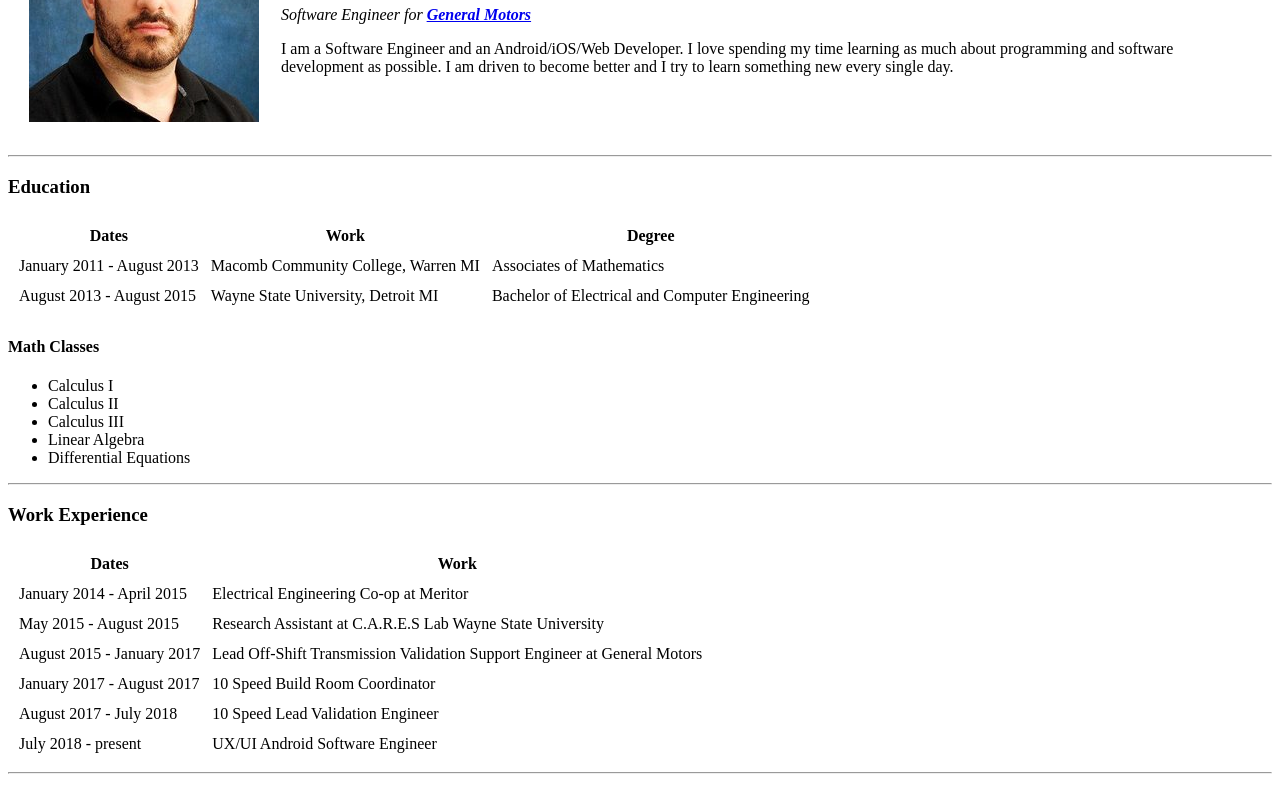
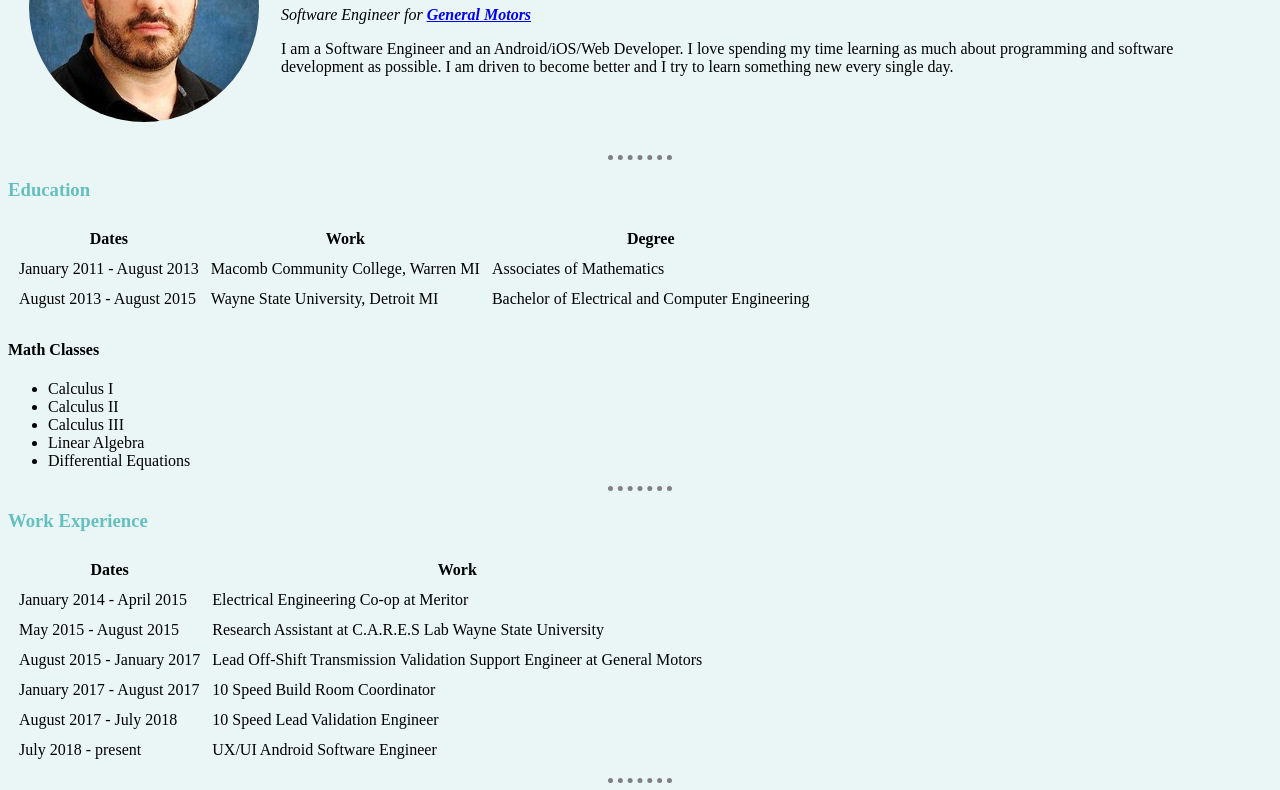
Before and after one commit to chrisabbod/personal-website, a plain HTML site: page index.html in a window 1280 px wide. Shown: the part 137-927 px from the top of the page. Drawn offline with Linux system fonts and the light colour scheme.

Commit message:
Add styles.css sheet with changes to hr, img, and body elements

```diff
--- /dev/null
+++ b/css/styles.css
@@ -0,0 +1,23 @@
+body {
+  background-color: #eaf6f6;
+}
+
+img {
+  border-radius: 50%
+}
+
+h1 {
+  color: #66bfbf
+}
+
+h3 {
+  color: #66bfbf
+}
+
+hr {
+  border-style: none;
+  border-top-style: dotted;
+  border-color: gray;
+  border-width: 5px;
+  width: 5%;
+}
--- a/index.html
+++ b/index.html
@@ -4,6 +4,7 @@
 <head>
   <meta charset="utf-8">
   <title>Chris Abbod</title>
+  <link rel="stylesheet" href="css/styles.css">
 </head>
 
 <body>
```
Also changed, not shown: contact_info.html (+1 -0 lines), hobbies.html (+1 -0 lines).
